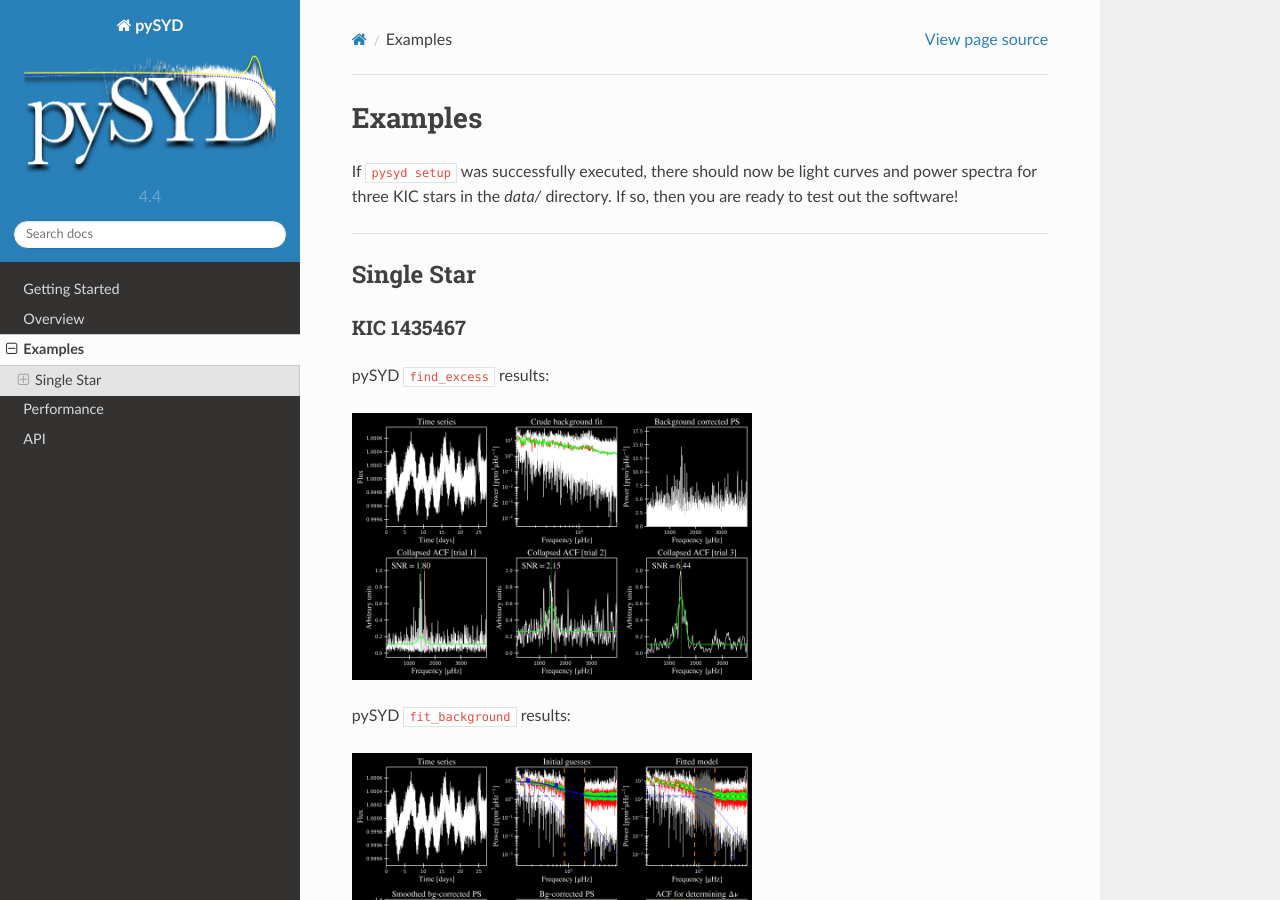
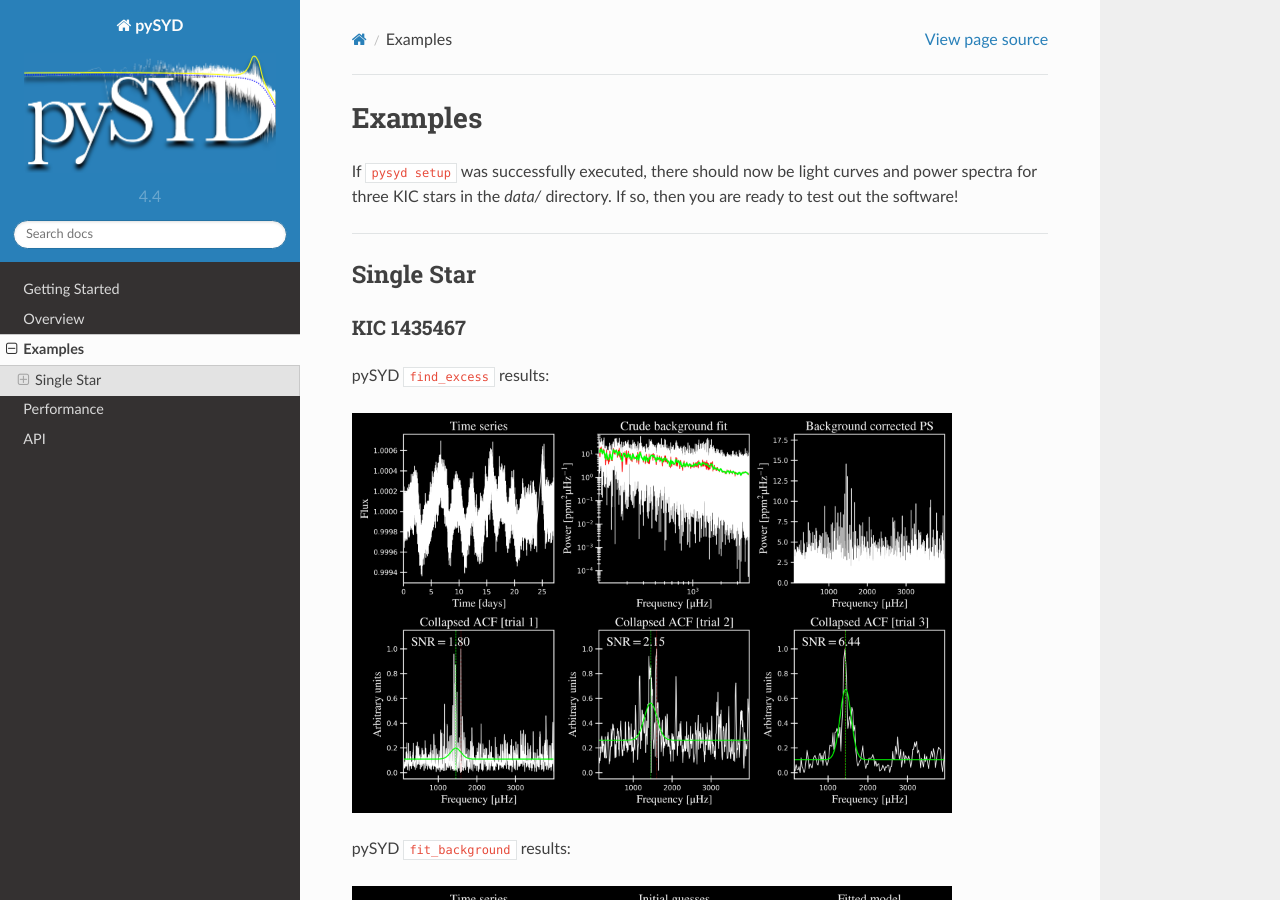
Before and after one commit to ashleychontos/pySYD, a Sphinx documentation site: the page built from docs/examples.rst, in a window 1280 px wide and 900 px high. Built offline with Sphinx 7.4.7 and the Read the Docs theme 2.0.0, drawn with Linux system fonts in a browser that asks for light colours.

Commit message:
Update examples.rst

```diff
--- a/docs/examples.rst
+++ b/docs/examples.rst
@@ -19,19 +19,19 @@ KIC 1435467
 pySYD ``find_excess`` results:
 
 .. image:: figures/ex1_x.png
-  :width: 400
+  :width: 600
   :alt: Find excess output plot for KIC 1435467.
 
 pySYD ``fit_background`` results:
 
 .. image:: figures/ex1_b.png
-  :width: 400
+  :width: 600
   :alt: Fit background output plot for KIC 1435467.
 
 pySYD ``sampling`` results:
 
 .. image:: figures/ex1_s.png
-  :width: 400
+  :width: 600
   :alt: Posterior distributions for derived parameters of KIC 1435467.
 
 ====================
@@ -42,19 +42,19 @@ KIC 2309595
 pySYD ``find_excess`` results:
 
 .. image:: figures/ex2_x.png
-  :width: 400
+  :width: 600
   :alt: Find excess output plot for KIC 2309595.
 
 pySYD ``fit_background`` results:
 
 .. image:: figures/ex2_b.png
-  :width: 400
+  :width: 600
   :alt: Fit background output plot for KIC 2309595.
 
 pySYD ``sampling`` results:
 
 .. image:: figures/ex2_s.png
-  :width: 400
+  :width: 600
   :alt: Posterior distributions for derived parameters of KIC 2309595.
 
 ====================
@@ -65,19 +65,19 @@ KIC 11618103
 pySYD ``find_excess`` results:
 
 .. image:: figures/ex3_x.png
-  :width: 400
+  :width: 600
   :alt: Find excess output plot for KIC 11618103.
 
 pySYD ``fit_background`` results:
 
 .. image:: figures/ex3_b.png
-  :width: 400
+  :width: 600
   :alt: Fit background output plot for KIC 11618103.
 
 pySYD ``sampling`` results:
 
 .. image:: figures/ex3_s.png
-  :width: 400
+  :width: 600
   :alt: Posterior distributions for derived parameters of KIC 11618103.
 
 
```
